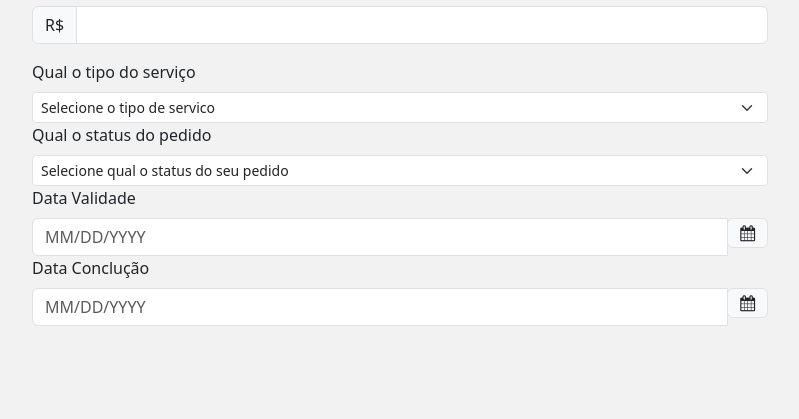
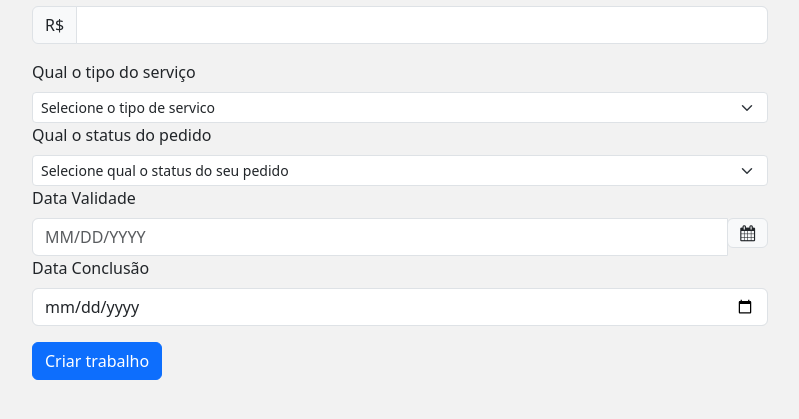
Before and after one commit to TheScaretale/SmartObras, a PHP site: page /criarTrabalho.php in a window 1280 px wide. Shown: the part 302-721 px from the top of the page, without its empty margins (50-849 px from the left). Run offline with PHP 8.4, Linux system fonts and the light colour scheme; some libraries are stand-ins or nearby versions.

Commit message:
Refactor database table name in createJob.php
The code changes in createJob.php involve updating the SQL query to insert data into the "servico" table instead of the "usuario" table. This change aligns the code with the correct table structure.

```diff
--- a/api/createJob.php
+++ b/api/createJob.php
@@ -15,7 +15,7 @@
         $data_validade = $dados["data_validade"];
         $data_conclusao = $dados["data_conclusao"];
 
-        $sql = "INSERT INTO usuario
+        $sql = "INSERT INTO servico
             (titulo, descricao, orcamento, id_tipo_servico, id_usuario, id_status, data_inclusao, data_validade, data_conclusao)
             VALUES
             (:titulo, :descricao, :orcamento, :id_tipo_servico, :id_usuario, :id_status, NOW(), :data_validade, :data_conclusao)";
--- a/criarTrabalho.php
+++ b/criarTrabalho.php
@@ -2,7 +2,7 @@
 include "navbar.php";
 ?>
 <div class="row">
-<div class="col-md-8 mt-4">
+    <div class="col-md-8 mt-4">
         <!-- Cria o form aqui -->
         <div class="mb-3">
             <label class="form-label" for="">Titulo do Serviço</p>
@@ -36,8 +36,8 @@ include "navbar.php";
         </select>
         <label class="form-label">Data Validade</label>
         <div class="form-group" id="date">
-            <div class="input-group date" id="datepicker">
-                <input type="text" id="dataValidade" class="form-control" placeholder="MM/DD/YYYY">
+            <div class="input-group date" id="datepicker" data-provide="datepicker">
+                <input type="text" id="dataConclusão" class="form-control" placeholder="MM/DD/YYYY">
                 <span class="input-group-append">
                     <span class="input-group-text">
                         <i class="fa fa-calendar"></i>
@@ -45,16 +45,20 @@ include "navbar.php";
                 </span>
             </div>
         </div>
-        <label class="form-label">Data Conclução</label>
+        <label class="form-label">Data Conclusão</label>
         <div class="form-group" id="date">
-            <div class="input-group date" id="datepicker">
+            <input type="date" name="" id="" class="form-control">
+            <!-- <div class="input-group date" id="datepicker" data-provide="datepicker">
                 <input type="text" id="dataConclusão" class="form-control" placeholder="MM/DD/YYYY">
                 <span class="input-group-append">
                     <span class="input-group-text">
                         <i class="fa fa-calendar"></i>
                     </span>
                 </span>
-            </div>
+            </div> -->
+        </div>
+        <div class="my-3">
+            <button class="btn btn-primary" id="criarJob">Criar trabalho</button>
         </div>
     </div>
 </div>
--- a/footer.php
+++ b/footer.php
@@ -1,6 +1,7 @@
 </div>
 <script src="https://cdn.jsdelivr.net/npm/bootstrap@5.3.3/dist/js/bootstrap.bundle.min.js" integrity="sha384-YvpcrYf0tY3lHB60NNkmXc5s9fDVZLESaAA55NDzOxhy9GkcIdslK1eN7N6jIeHz" crossorigin="anonymous"></script>
 <script src="https://cdnjs.cloudflare.com/ajax/libs/jquery/3.2.1/jquery.min.js"></script>
+<script src="https://cdnjs.cloudflare.com/ajax/libs/bootstrap-datepicker/1.9.0/js/bootstrap-datepicker.min.js"></script>
 <script src="scripts/main.js"></script>
 </body>
 </html>
--- a/navbar.php
+++ b/navbar.php
@@ -16,6 +16,8 @@ if(isset($_GET["logout"])) {
     <link rel="stylesheet" href="styles/style.css">
     <link href="https://cdn.jsdelivr.net/npm/bootstrap@5.3.3/dist/css/bootstrap.min.css" rel="stylesheet" integrity="sha384-QWTKZyjpPEjISv5WaRU9OFeRpok6YctnYmDr5pNlyT2bRjXh0JMhjY6hW+ALEwIH" crossorigin="anonymous">
     <link href="https://cdnjs.cloudflare.com/ajax/libs/font-awesome/4.7.0/css/font-awesome.min.css" rel="stylesheet">
+    <link rel="stylesheet" href="https://cdnjs.cloudflare.com/ajax/libs/bootstrap-datepicker/1.9.0/css/bootstrap-datepicker.min.css">
+
 
 </head>
 <body>
--- a/scripts/main.js
+++ b/scripts/main.js
@@ -198,6 +198,13 @@ document.addEventListener("DOMContentLoaded", function () {
   });
 });
 
+const filterButton = document.getElementById("filterButton");
+filterButton.addEventListener("click", function () {
+  console.log('Filter button clicked');
+  console.log('Filters:', filters); // Debugging log
+  getJobs();
+});
+
 function getJobs() {
   const url = './api/getJobs.php'
   const dados = {
@@ -223,11 +230,10 @@ function getJobs() {
     });
 }
 
-const filterButton = document.getElementById("filterButton");
-filterButton.addEventListener("click", function () {
-  console.log('Filter button clicked');
-  console.log('Filters:', filters); // Debugging log
-  getJobs();
+const createJobButton = document.getElementById("criarJob");
+createJobButton.addEventListener("click", function () {
+  console.log('Botão de criar job clicado');
+  createJob();
 });
 
 function createJob(){
```
